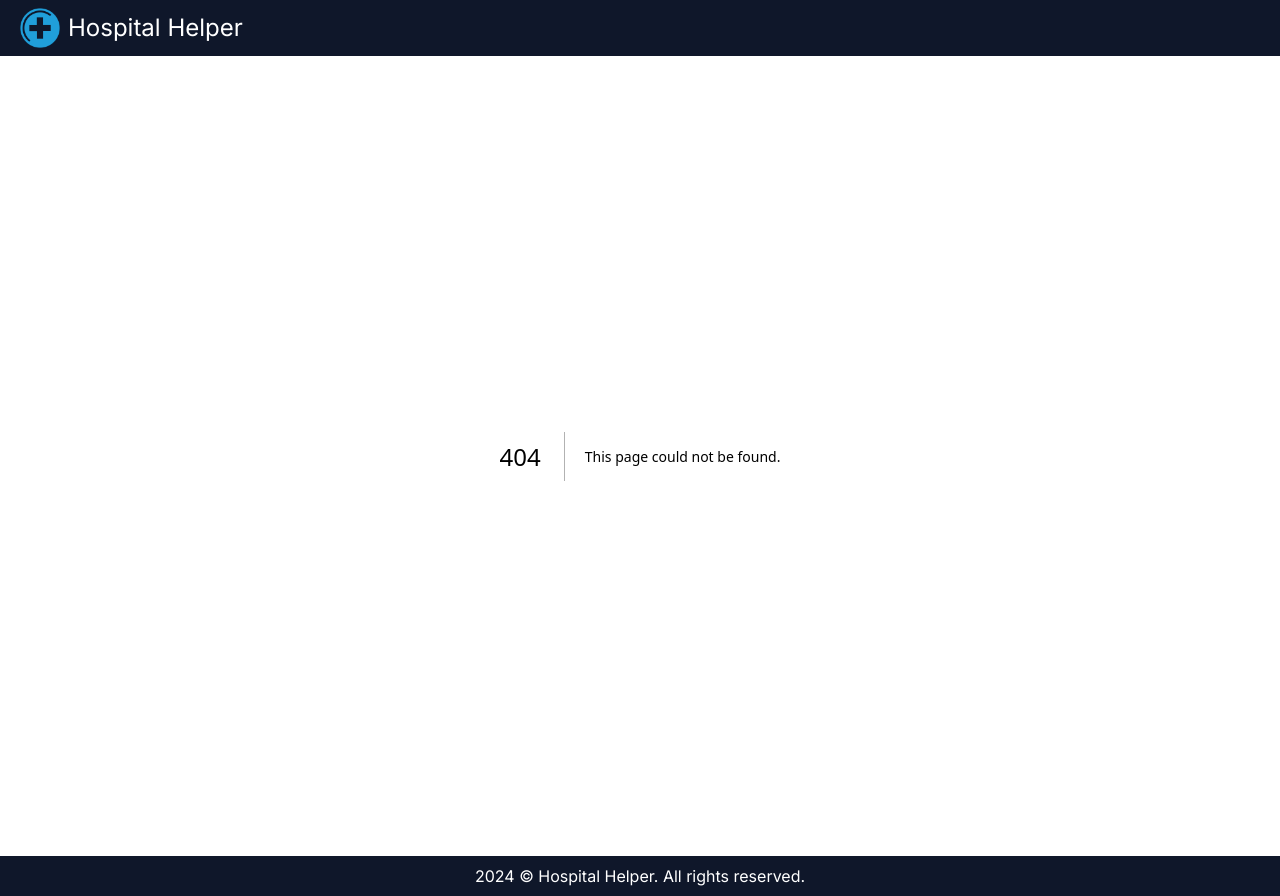
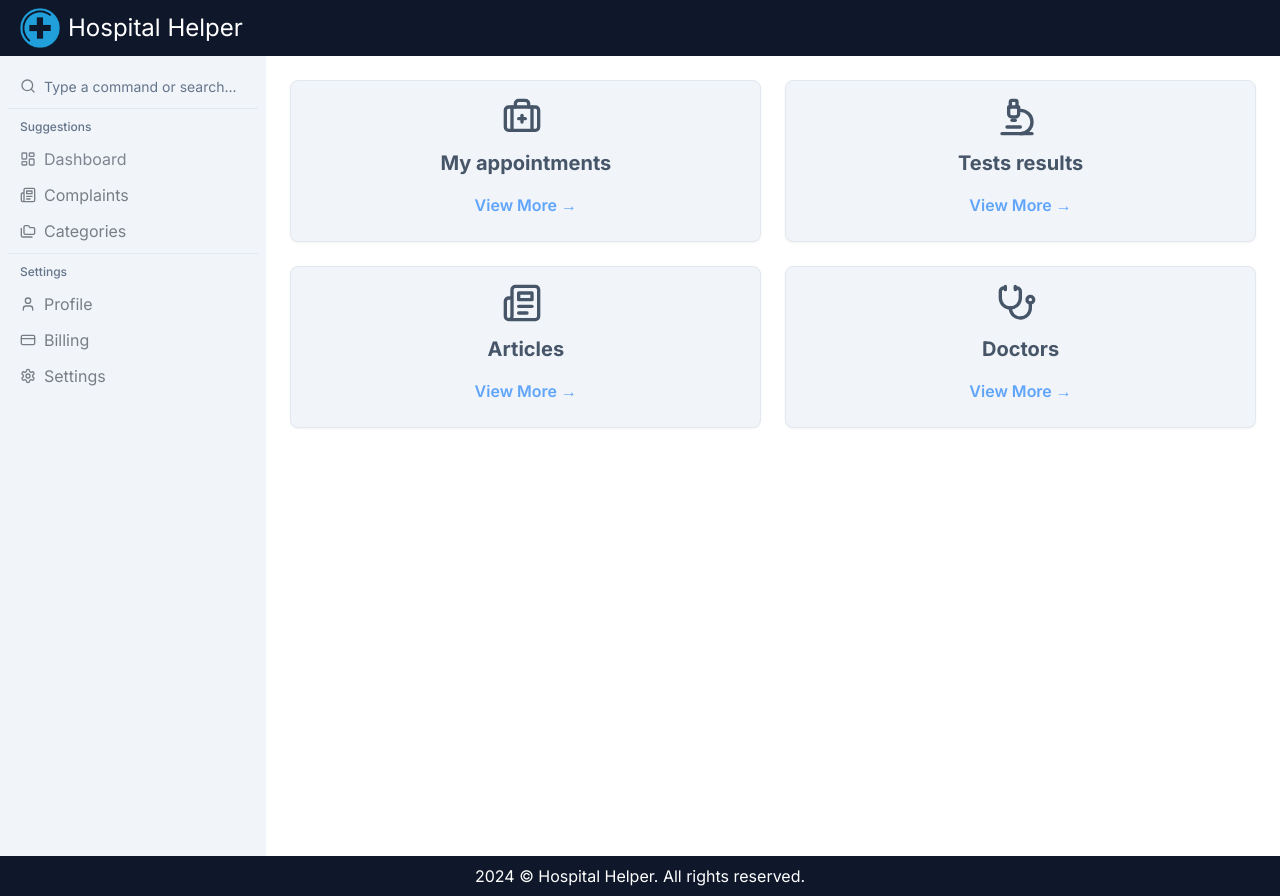
Before and after one commit to daryabagmet/admin-panel-info, a Next.js app: page /categories in a window 1280 px wide. Before the commit this address had no page. Built offline with nearby package versions, Linux system fonts and the light colour scheme.

Commit message:
add categories page, update complaints page and routes

```diff
--- /dev/null
+++ b/app/(main)/categories/page.tsx
@@ -0,0 +1,54 @@
+import { Card, CardContent } from '@/components/ui/card'
+import { BriefcaseMedical, Microscope, Newspaper, Stethoscope } from 'lucide-react'
+import Link from 'next/link'
+
+const categories = [
+  {
+    id: '1',
+    title: 'My appointments',
+    icon: <BriefcaseMedical className="mr-2 h-10 w-10 text-slate-600" />,
+    link: '/appointments'
+  },
+  {
+    id: '2', title:
+      'Tests results',
+    icon: <Microscope className="mr-2 h-10 w-10 text-slate-600" />,
+    link: '/results'
+  },
+  {
+    id: '3',
+    title: 'Articles',
+    icon: <Newspaper className="mr-2 h-10 w-10 text-slate-600" />,
+    link: '/articles'
+  },
+  {
+    id: '4', title: 'Doctors',
+    icon: <Stethoscope className="mr-2 h-10 w-10 text-slate-600" />,
+    link: '/articles'
+  }]
+
+const CategoriesPage = () => {
+  return (
+    <div className="grid grid-cols-1 sm:grid-cols-2 gap-6 mb-6">
+      {categories.map((c) => {
+        const { id, title, icon, link } = c;
+        return (
+          <Card key={id} className="bg-slate-100 p-4 pb-0 hover:shadow-lg transition flex-1">
+            <CardContent className="flex flex-col items-center text-center">
+              {icon}
+              <h5 className="text-xl mt-3 font-bold text-slate-600">{title}</h5>
+              <Link
+                href={link}
+                className="mt-4 text-blue-400 font-semibold hover:underline"
+              >
+                View More →
+              </Link>
+            </CardContent>
+          </Card>
+        )
+      })}
+    </div>
+  )
+}
+
+export default CategoriesPage
--- a/app/(main)/complaints/[id]/page.tsx
+++ b/app/(main)/complaints/[id]/page.tsx
@@ -3,14 +3,7 @@
 import complaints from '@/data/complaints'
 import { Complaint } from '@/types/dataTypes'
 import BackButton from '@/components/BackButton'
-import {
-  Clipboard,
-  User,
-  CircleCheck,
-  CircleX,
-  Microscope,
-  Tablets,
-} from 'lucide-react'
+import { Clipboard, Microscope } from 'lucide-react'
 import { Card, CardContent } from '@/components/ui/card'
 import { Separator } from '@/components/ui/separator'
 
@@ -30,49 +23,29 @@ const ComplaintsPageProps = ({ params }: ComplaintsPageProps) => {
     <>
       <BackButton text="Back to complaints" link="/complaints" />
       <h3 className="text-2xl mb-4">Complaints detail</h3>
-      <Card className="bg-blue-200 p-4 pb-0 w-full mx-auto my-4">
+      <Card className="bg-blue-100 w-full mx-auto my-4">
         <CardContent>
-          <div className="flex gap-3">
-            <Clipboard className="text-slate-700" size={64} />
+          <div className="flex gap-3 pt-6">
+            <Clipboard className="text-slate-700" size={60} />
             <div className="flex gap-3 flex-wrap w-[75%]">
-              <span className="w-full">Subject: {item.subject}</span>
-              <span className="w-full">Date: {item.date}</span>
-              <span className="w-full"> Doctor: {item.doctor}</span>
+              <span className="w-full">Subject: {item?.subject}</span>
+              <span className="w-full">Date: {item?.date}</span>
+              <span className="w-full">Doctor: {item?.doctor}</span>
+              <span className="w-full">Description: {item?.body}</span>
+              <span className="w-full">Prescriptions: {item?.prescriptions || 'No prescriptions'} </span>
             </div>
           </div>
           <Separator className="my-4 bg-slate-700" />
           <div className="flex gap-3 flex-wrap">
-            <User className="text-slate-700" size={64} />
-            <div className="flex gap-3 w-[75%]">
-              <span className="w-full">{item.body}</span>
-            </div>
-          </div>
-          <Separator className="my-4 bg-slate-700" />
-          <div className="flex gap-3 flex-wrap">
-            <Microscope className="text-slate-700" size={64} />
+            <Microscope className="text-slate-700" size={60} />
             <div className="flex gap-1 w-[75%] flex-wrap">
               {item.results.map((r) => {
                 return (
                   <span key={r.id} className="flex items-center w-full">
-                    {r.title}:{' '}
-                    {r.result === 'OK' ? (
-                      <CircleCheck className="text-green-500 mx-2" size={32} />
-                    ) : (
-                      <>
-                        <CircleX className="text-red-500 mx-2" size={32} />
-                        <span>{r.result}</span>
-                      </>
-                    )}
+                    {r.title}: {r.result}
                   </span>
                 )
               })}
-            </div>
-          </div>
-          <Separator className="my-4 bg-slate-700" />
-          <div className="flex gap-3 flex-wrap">
-            <Tablets className="text-slate-700" size={64} />
-            <div className="flex gap-3 w-[75%]">
-              <span className="w-full">Prescriptions:</span>
             </div>
           </div>
         </CardContent>
--- a/app/(main)/complaints/add/page.tsx
+++ b/app/(main)/complaints/add/page.tsx
@@ -129,9 +129,9 @@ const ComplaintsAddPage = ({ params }: ComplaintsAddPageProps) => {
                     </SelectTrigger>
                     <SelectContent>
                       <SelectItem value="all">All doctors</SelectItem>
-                      <SelectItem value="docA">Doctor A</SelectItem>
-                      <SelectItem value="docB">Doctor B</SelectItem>
-                      <SelectItem value="docC">Doctor C</SelectItem>
+                      <SelectItem value="1">Doctor Jane Benett</SelectItem>
+                      <SelectItem value="2">Doctor Alex Jown</SelectItem>
+                      <SelectItem value="docC">Doctor Emily Smith</SelectItem>
                     </SelectContent>
                   </Select>
                 </FormControl>
@@ -140,7 +140,7 @@ const ComplaintsAddPage = ({ params }: ComplaintsAddPageProps) => {
             )}
           />
 
-          <Button className="w-full">
+          <Button className="w-[300]">
             <Plus />
             Add complaint
           </Button>
--- a/app/(main)/layout.tsx
+++ b/app/(main)/layout.tsx
@@ -4,10 +4,10 @@ const MainLayout = ({ children }: { children: React.ReactNode }) => {
   return (
     <>
       <div className="flex">
-        <div className="hidden md:block h-[100vh] w-[300px]">
+        <div className="hidden md:block min-h-[100vh] w-[340px]">
           <Sidebar />
         </div>
-        <div className="w-full p-5 md:max-w-[1160px]">{children}</div>
+        <div className="w-full p-6 md:max-w-[1160px]">{children}</div>
       </div>
     </>
   )
--- a/app/(main)/page.tsx
+++ b/app/(main)/page.tsx
@@ -1,3 +1,4 @@
+'use client';
 import AnalyticsChart from '@/components/dashboard/AnalyticsChart'
 import DashboardCard from '@/components/dashboard/DashboardCard'
 import DataTable from '@/components/dashboard/DataTable'
@@ -10,8 +11,12 @@ import {
 } from 'lucide-react'
 import { Card, CardContent } from '@/components/ui/card'
 import Link from 'next/link'
+import { useAuth } from '@/data/context/AuthContext'
 
 export default function Home() {
+  const { user } = useAuth();
+  const username = user?.split('@')[0] || 'user';
+
   return (
     <>
       {/* <div className="flex flex-col md:flex-row justify-between gap-5 mb-5">
@@ -40,9 +45,9 @@ export default function Home() {
       <Card className="bg-slate-100 p-4 pb-0">
         <CardContent>
           <div className="flex gap-5 justify-center items-center">
-            <User className="text-slate-500" size={72} />
+            <User className="text-slate-500" size={70} />
             <h3 className="text-5xl font-semibold text-slate-500">
-              Hello, user
+              Hello, {username}
             </h3>
           </div>
           <h3 className="text-3xl text-center mb-4 font-bold text-slate-500">
@@ -64,7 +69,7 @@ export default function Home() {
           </div>
         </CardContent>
       </Card>
-      <DataTable title="Old complaints" limit={3} />
+      <DataTable title="Old complaints" limit={5} />
     </>
   )
 }
--- a/components/Sidebar.tsx
+++ b/components/Sidebar.tsx
@@ -19,38 +19,55 @@ import {
 
 const Sidebar = () => {
   return (
-    <Command className="bg-secondary rounded-none">
+    <Command className="bg-secondary rounded-none p-2">
       <CommandInput placeholder="Type a command or search..." />
-      <CommandList>
+      <CommandList >
         <CommandEmpty>No results found.</CommandEmpty>
-        <CommandGroup heading="Suggestions">
-          <CommandItem>
+        <CommandGroup heading="Suggestions" >
+          <Link href="/" passHref>
+            <CommandItem className="text-base">
               <LayoutDashboard className="mr-2 h-4 w-4" />
-            <Link href="/">Dashboard</Link>
+              Dashboard
             </CommandItem>
-          <CommandItem>
+          </Link>
+
+          <Link href="/complaints" passHref>
+            <CommandItem className="text-base">
               <Newspaper className="mr-2 h-4 w-4" />
-            <Link href="/posts">Posts</Link>
+              Complaints
             </CommandItem>
-          <CommandItem>
+          </Link>
+
+          <Link href="/categories" passHref>
+            <CommandItem className="text-base">
               <Folders className="mr-2 h-4 w-4" />
-            <Link href="/categories">Categories</Link>
+              Categories
             </CommandItem>
+          </Link>
         </CommandGroup>
         <CommandSeparator />
         <CommandGroup heading="Settings">
-          <CommandItem>
+
+          <Link href="/profile" passHref>
+            <CommandItem className="text-base">
               <User className="mr-2 h-4 w-4" />
-            <Link href="/profile">Profile</Link>
+              Profile
             </CommandItem>
-          <CommandItem>
+          </Link>
+
+          <Link href="/billing" passHref>
+            <CommandItem className="text-base">
               <CreditCard className="mr-2 h-4 w-4" />
-            <Link href="/billing">Billing</Link>
+              Billing
             </CommandItem>
-          <CommandItem>
+          </Link>
+
+          <Link href="/settings" passHref>
+            <CommandItem className="text-base">
               <Settings className="mr-2 h-4 w-4" />
-            <Link href="/settings">Settings</Link>
+              Settings
             </CommandItem>
+          </Link>
         </CommandGroup>
       </CommandList>
     </Command>
--- a/components/dashboard/DataTable.tsx
+++ b/components/dashboard/DataTable.tsx
@@ -31,7 +31,6 @@ const DataTable = ({ title, limit }: DataTableProps) => {
         {title ? title : 'Patients'}
       </h3>
       <Table>
-        <TableCaption>A list of recent patients</TableCaption>
         <TableHeader>
           <TableRow>
             <TableHead>Subject</TableHead>
--- a/data/context/AuthContext.tsx
+++ b/data/context/AuthContext.tsx
@@ -1,5 +1,5 @@
 'use client'
-import { createContext, useContext, useState, ReactNode } from "react";
+import { createContext, useContext, useState, ReactNode, useEffect } from "react";
 
 interface AuthContextType {
   user: string | null;
@@ -12,12 +12,22 @@ const AuthContext = createContext<AuthContextType | null>(null);
 export const AuthProvider = ({ children }: { children: ReactNode }) => {
   const [user, setUser] = useState<string | null>(null);
 
+  useEffect(() => {
+    const storedUser = localStorage.getItem("user");
+    if (storedUser) {
+      setUser(storedUser);
+    }
+  }, []);
+
+
   const login = (email: string) => {
     setUser(email);
+    localStorage.setItem("user", email);
   };
 
   const logout = () => {
     setUser(null);
+    localStorage.clear();
   };
 
   return (
--- a/types/dataTypes.ts
+++ b/types/dataTypes.ts
@@ -5,6 +5,7 @@ export interface Complaint {
   doctor: string
   date: string
   results: ComplaintResult[]
+  prescriptions: string;
 }
 
 export interface ComplaintResult {
```
Also changed, not shown: data/complaints.ts (+16 -10 lines). Lines whose indentation alone changed are shown as unchanged.
